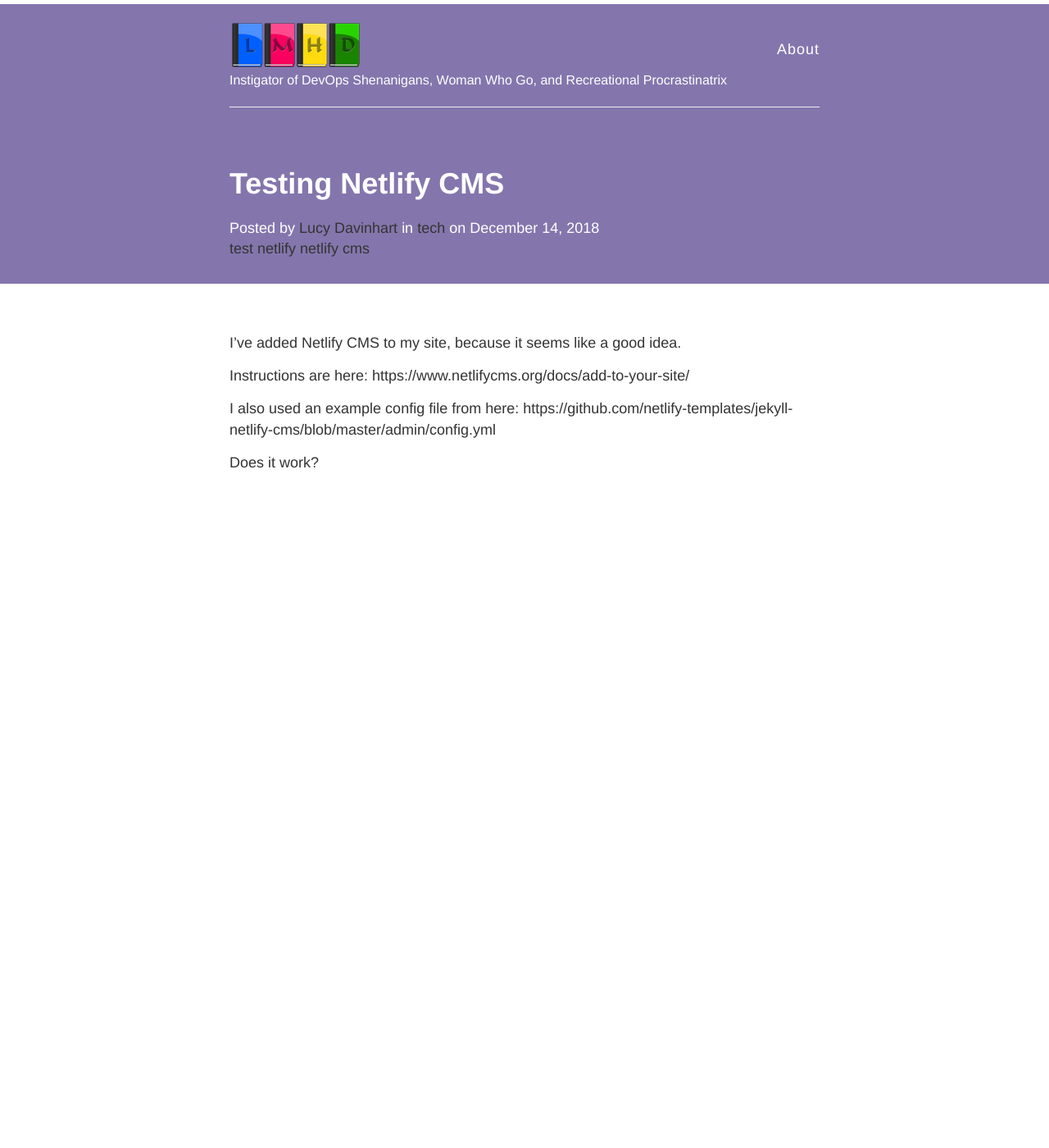
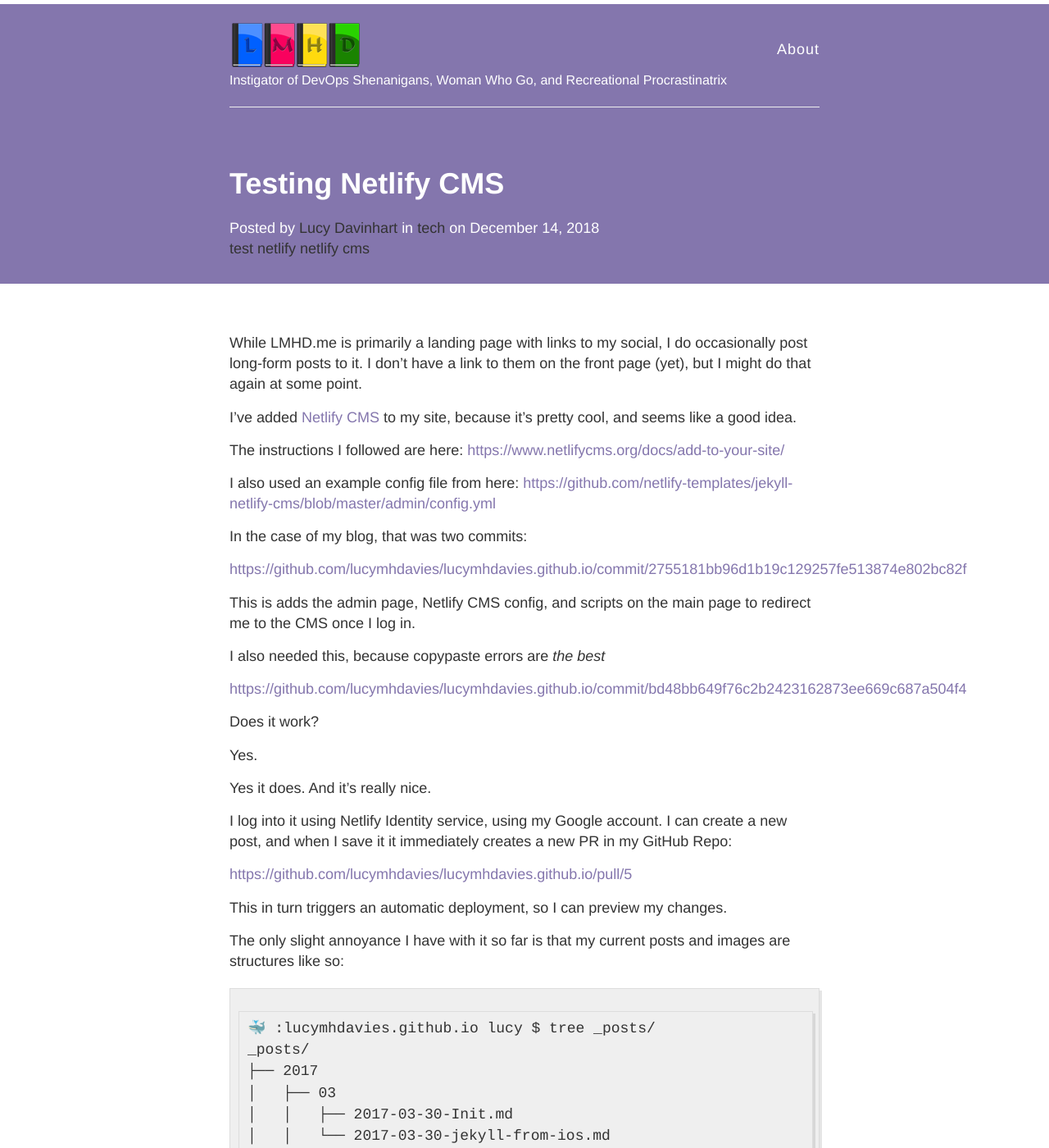
Before and after one commit to AkshayAgarwal007/Jekyll-Mono, a Jekyll site: the page built from _posts/cms/2018-12-14-testing-netlify-cms.md, in a window 1280 px wide and 1400 px high. Shown: the whole window at 82% size. Built offline with Jekyll 4.4.1, drawn with Linux system fonts in a browser that asks for light colours; nearby versions of some CDN libraries; comment, search, counter and statistics services are not loaded; some of the changed text lies outside the part shown.

Commit message:
Update Post “2018-12-14-testing-netlify-cms”

````diff
--- a/_posts/cms/2018-12-14-testing-netlify-cms.md
+++ b/_posts/cms/2018-12-14-testing-netlify-cms.md
@@ -10,10 +10,88 @@ tags:
   - netlify
   - netlify cms
 ---
-I've added Netlify CMS to my site, because it seems like a good idea.
+While LMHD.me is primarily a landing page with links to my social, I do occasionally post long-form posts to it. I don't have a link to them on the front page (yet), but I might do that again at some point.
 
-Instructions are here: https://www.netlifycms.org/docs/add-to-your-site/
+I've added [Netlify CMS](https://www.netlifycms.org/) to my site, because it's pretty cool, and seems like a good idea.
 
-I also used an example config file from here: https://github.com/netlify-templates/jekyll-netlify-cms/blob/master/admin/config.yml
+The instructions I followed are here: <https://www.netlifycms.org/docs/add-to-your-site/>
+
+I also used an example config file from here: <https://github.com/netlify-templates/jekyll-netlify-cms/blob/master/admin/config.yml>
+
+In the case of my blog, that was two commits:
+
+<https://github.com/lucymhdavies/lucymhdavies.github.io/commit/2755181bb96d1b19c129257fe513874e802bc82f>
+
+This is adds the admin page, Netlify CMS config, and scripts on the main page to redirect me to the CMS once I log in.
+
+I also needed this, because copypaste errors are _the best_
+
+<https://github.com/lucymhdavies/lucymhdavies.github.io/commit/bd48bb649f76c2b2423162873ee669c687a504f4>
 
 Does it work?
+
+Yes.
+
+Yes it does. And it's really nice.
+
+I log into it using Netlify Identity service, using my Google account. I can create a new post, and when I save it it immediately creates a new PR in my GitHub Repo:
+
+<https://github.com/lucymhdavies/lucymhdavies.github.io/pull/5>
+
+This in turn triggers an automatic deployment, so I can preview my changes.
+
+The only slight annoyance I have with it so far is that my current posts and images are structures like so:
+
+```
+🐳 :lucymhdavies.github.io lucy $ tree _posts/
+_posts/
+├── 2017
+│   ├── 03
+│   │   ├── 2017-03-30-Init.md
+│   │   └── 2017-03-30-jekyll-from-ios.md
+│   └── 04
+│       └── 2017-04-02-dns-under-one-roof.md
+├── 2018
+│   ├── 03
+│   │   └── 2018-03-15-nail-polish.md
+│   └── 07
+│       └── 2018-07-22-emoji-graphs.md
+└── cms
+
+7 directories, 5 files
+
+🐳 :lucymhdavies.github.io lucy $ tree images/
+images/
+├── 404.jpg
+├── LMHD_xs.png
+├── avatar.jpg
+├── bg.jpg
+├── both.gif
+├── cms
+├── post.PNG
+├── posts
+│   ├── 2018-03-15
+│   │   └── captain-obvious.jpg
+│   └── 2018-07-22
+│       ├── attention.gif
+│       ├── emojitracker.png
+│       └── final-graph.png
+├── ss-color.png
+└── ss.png
+
+4 directories, 12 files
+```
+
+And Netlify CMS doesn't appear to have an obvious way of nested subdirectories for images and posts, meaning it doesn't automatically see my previous posts.
+
+No matter. That's easily fixed. I moved my posts to a common directory:
+
+<https://github.com/lucymhdavies/lucymhdavies.github.io/commit/2047f087a2985a1f732dc1bd45bdd81817a8b7d0>
+
+With that change, Netlify CMS picked up my existing posts
+
+![Screenshot of CMS, with 5 posts listed](/images/cms/screen-shot-2018-12-14-at-15.49.19.png)
+
+I've not done this for images yet, as I'd need to go through all my existing posts and update them inline too. I might do that at some point, but I'm not too worried for now.
+
+But all-in-all... Seems pretty cool so far :)
````
